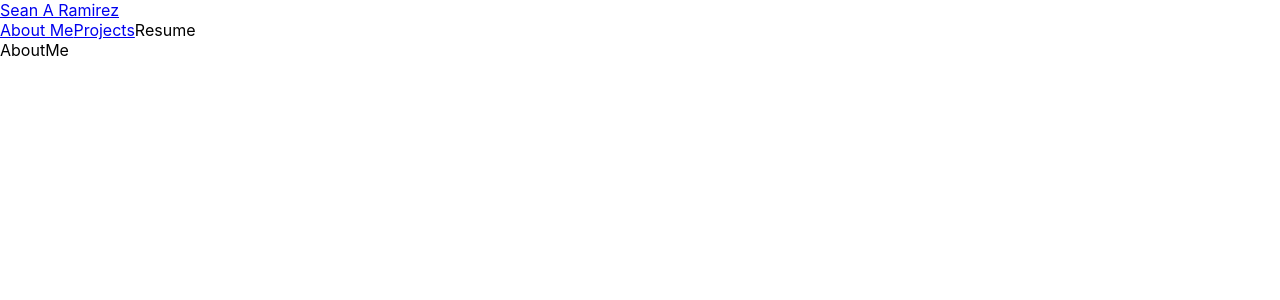
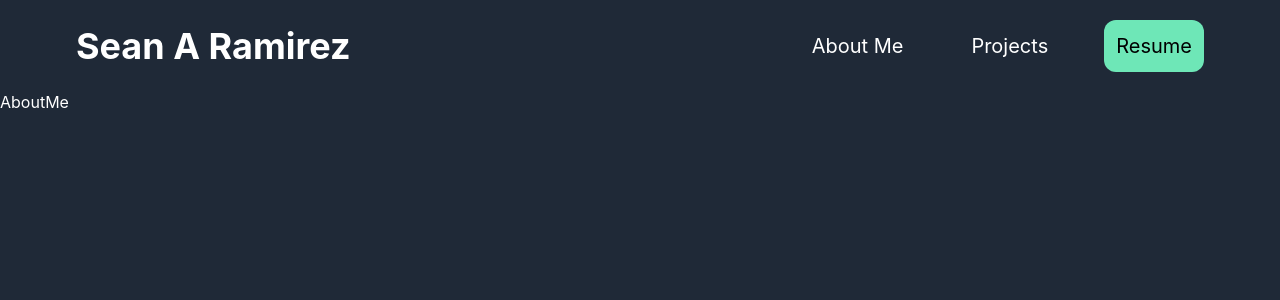
Before and after one commit to snaramirez872/snaramirez-portfolio-new, a React (Vite) app: page / in a window 1280 px wide. Shown: the top 300 px of the page. Built offline with nearby package versions, Linux system fonts and the light colour scheme.

Commit message:
implemented and designed nav bar

```diff
--- a/src/components/NavBar/NavBar.css
+++ b/src/components/NavBar/NavBar.css
@@ -0,0 +1,58 @@
+.NavBar {
+    padding: 1.25rem;
+    width: 100%;
+}
+
+.nav-container {
+    display: flex;
+    justify-content: space-between;
+    place-items: center;
+}
+
+.nav-container a {
+    text-decoration: none;
+}
+
+.logo {
+    font-size: 2.25rem;
+    line-height: 2.5rem;
+    font-weight: 700;
+    margin-left: 7vh;
+    color: var(--text-color);
+}
+
+.links {
+    display: flex;
+    gap: 2.75rem;
+    margin-right: 7vh;
+    font-size: 1.25rem;
+    line-height: 1.75rem;
+}
+
+.nav-link {
+    padding: 0.75rem;
+    color: var(--text-color);
+}
+.nav-link:hover {
+    color: var(--emerald-300);
+}
+
+.resume-link {
+    color: black;
+    background-color: var(--emerald-300);
+    padding: 0.75rem;
+    border-radius: 0.75rem;
+}
+.resume-link:hover {
+    border-radius: 1.5rem;
+}
+
+@media only screen and (max-width: 768px) {
+    .logo {
+        margin-left: 0;
+    }
+
+    .links {
+        display: none;
+    }
+}
--- a/src/components/NavBar/NavBar.jsx
+++ b/src/components/NavBar/NavBar.jsx
@@ -5,11 +5,13 @@ import "./NavBar.css";
 export default function NavBar() {
     return (
         <nav className="NavBar">
-            <Link to="/" className="logo">Sean A Ramirez</Link>
-            <div className='links'>
-                <Link to="/" className='nav-link'>About Me</Link>
-                <Link to="/projects" className='nav-link'>Projects</Link>
-                <a href={import.meta.env.VITE_resumeLink} className='resume-link' target='_blank' rel='noreferrer'>Resume</a>
+            <div className='nav-container'>
+                <Link to="/" className="logo">Sean A Ramirez</Link>
+                <div className='links'>
+                    <Link to="/" className='nav-link'>About Me</Link>
+                    <Link to="/projects" className='nav-link'>Projects</Link>
+                    <Link to={import.meta.env.VITE_resumeLink} className='resume-link' target='_blank' rel='noreferrer'>Resume</Link>
+                </div>
             </div>
         </nav>
     );
--- a/src/index.css
+++ b/src/index.css
@@ -1,5 +1,13 @@
-:root {}
-
+:root {
+  /* Color Pallete */
+  --emerald-300: #6ee7b7;
+  --text-color: white;
+  --bg-color: #1f2937;
+}
+body {
+  background-color: #1f2937;
+  color: var(--text-color);
+}
 * {
   box-sizing: border-box;
   margin: 0;
```
